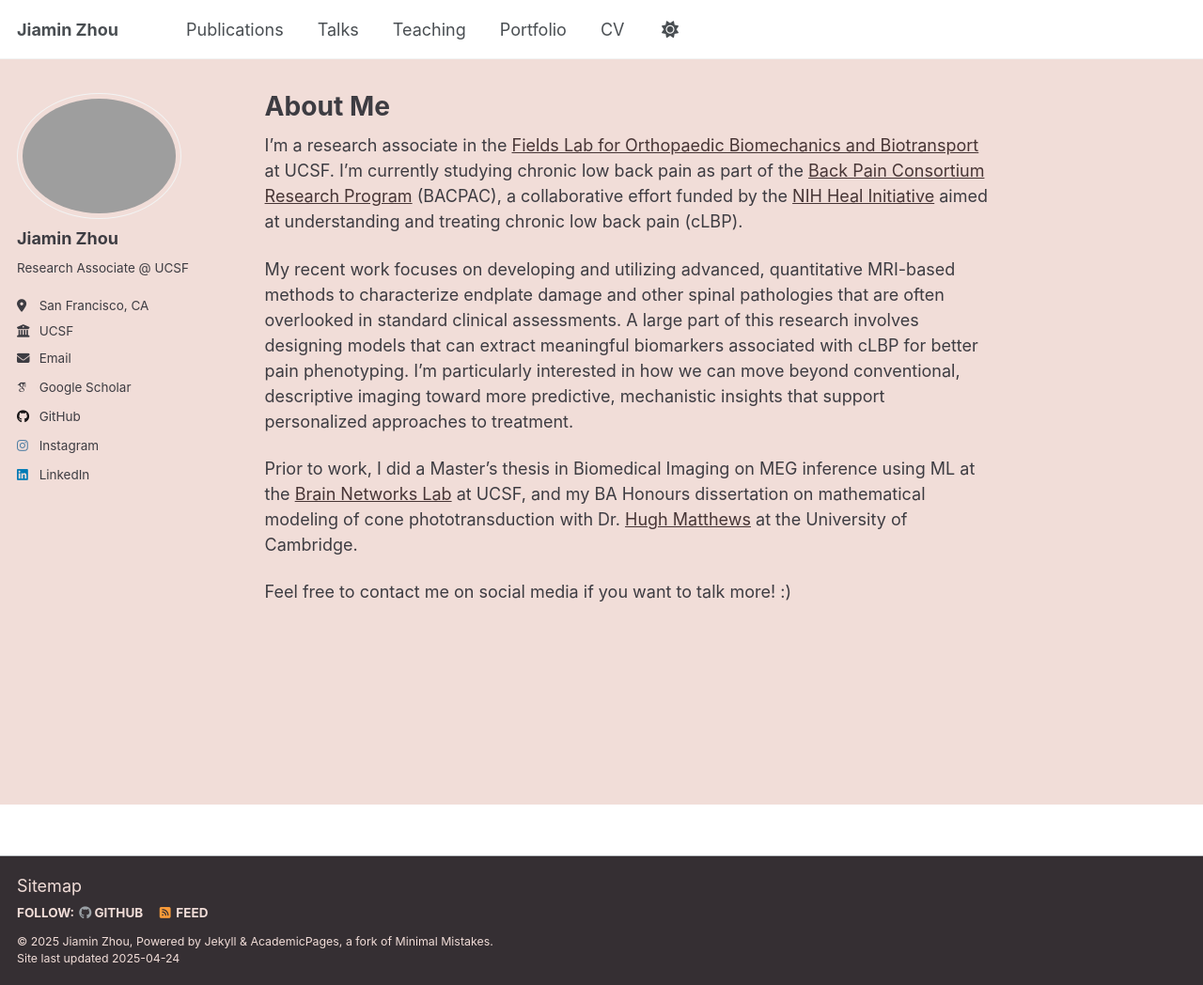
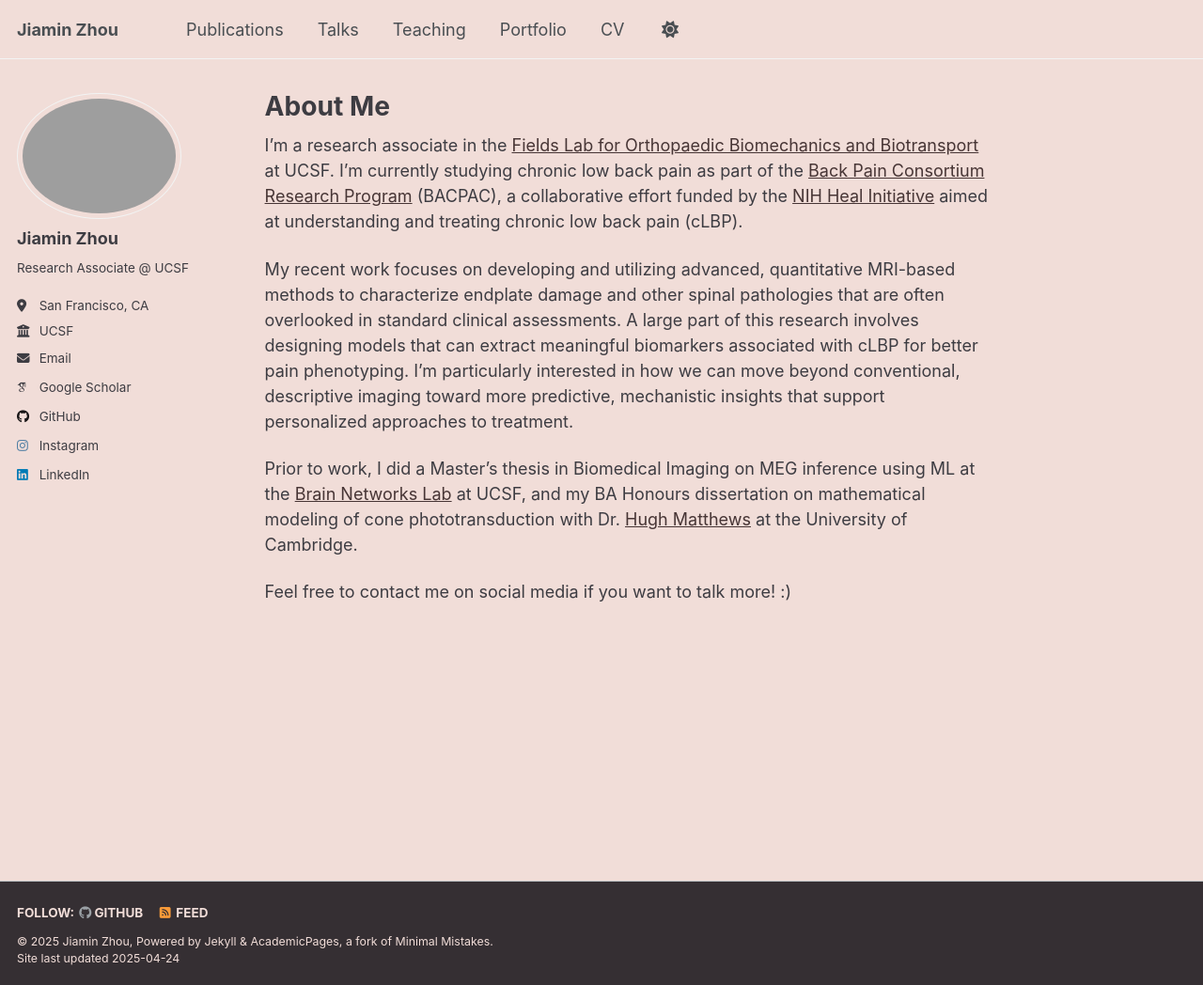
Before and after one commit to zhoji/zhoji.github.io, a Jekyll site: the page built from _pages/about.md, in a window 1280 px wide and 1048 px high. Shown: the whole window at 94% size. Built offline with Jekyll 4.4.1, drawn with Linux system fonts in a browser that asks for light colours; some web fonts are replaced.

Commit message:
final colors

```diff
--- a/_includes/footer/custom.html
+++ b/_includes/footer/custom.html
@@ -1,3 +1,3 @@
 <!-- start custom footer snippets -->
-<a href="/sitemap/">Sitemap</a>
+<!-- <a href="/sitemap/">Sitemap</a> -->
 <!-- end custom footer snippets -->
--- a/assets/css/main.scss
+++ b/assets/css/main.scss
@@ -68,6 +68,17 @@
 $dark-brand-color: $dark-van-dyke !default;          // Dark brand color
 
 /* Force application in key areas */
+
+:root {
+  --global-bg-color: #f1ddd8;   // $misty-rose (light background)
+  --global-text-color: #3d3c42; // $onyx (main text color)
+}
+
+html[data-theme="dark"] {
+  --global-bg-color: #26282e;   // $raisin-black-2 (dark background)
+  --global-text-color: #f1ddd8; // $misty-rose (light text on dark)
+}
+
 body {
   background-color: $background-color;
   color: $text-color;
@@ -82,6 +93,7 @@
 
 /* Masthead + Footer for both modes */
 .site-header,
+.site-footer,
 .page__footer {
   background-color: $brand-color;
   color: $background-color;
@@ -96,27 +108,12 @@
 [data-theme="dark"] a {
   color: $dark-link-color;
 }
+[data-theme="dark"] a:hover {
+  color: lighten($dark-link-color, 10%);
+}
 
 [data-theme="dark"] .site-header,
 [data-theme="dark"] .page__footer {
   background-color: $dark-brand-color;
   color: $dark-text-color;
 }
-
-// Light mode fixes
-//.site-header,
-//.page__footer {
-//  background-color: $raisin-black-2;
-//  color: $misty-rose;
-//}
-
-// Dark mode fixes
-//[data-theme="dark"] .site-header,
-//[data-theme="dark"] .page__footer {
-//  background-color: $raisin-black;
-//  color: $misty-rose;
-//}
-
-//[data-theme="dark"] a {
-//  color: $night-link;
-//}
```
